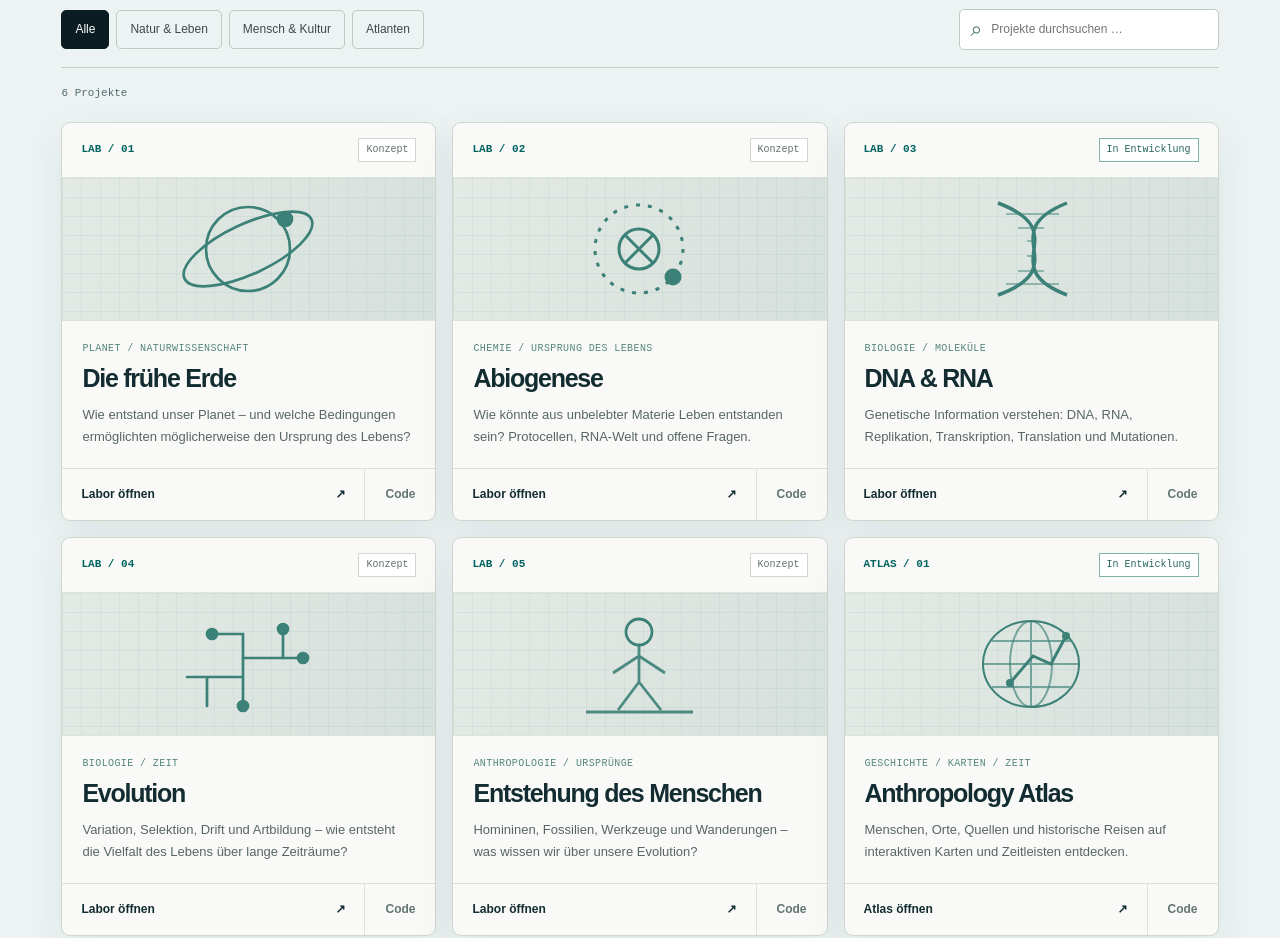
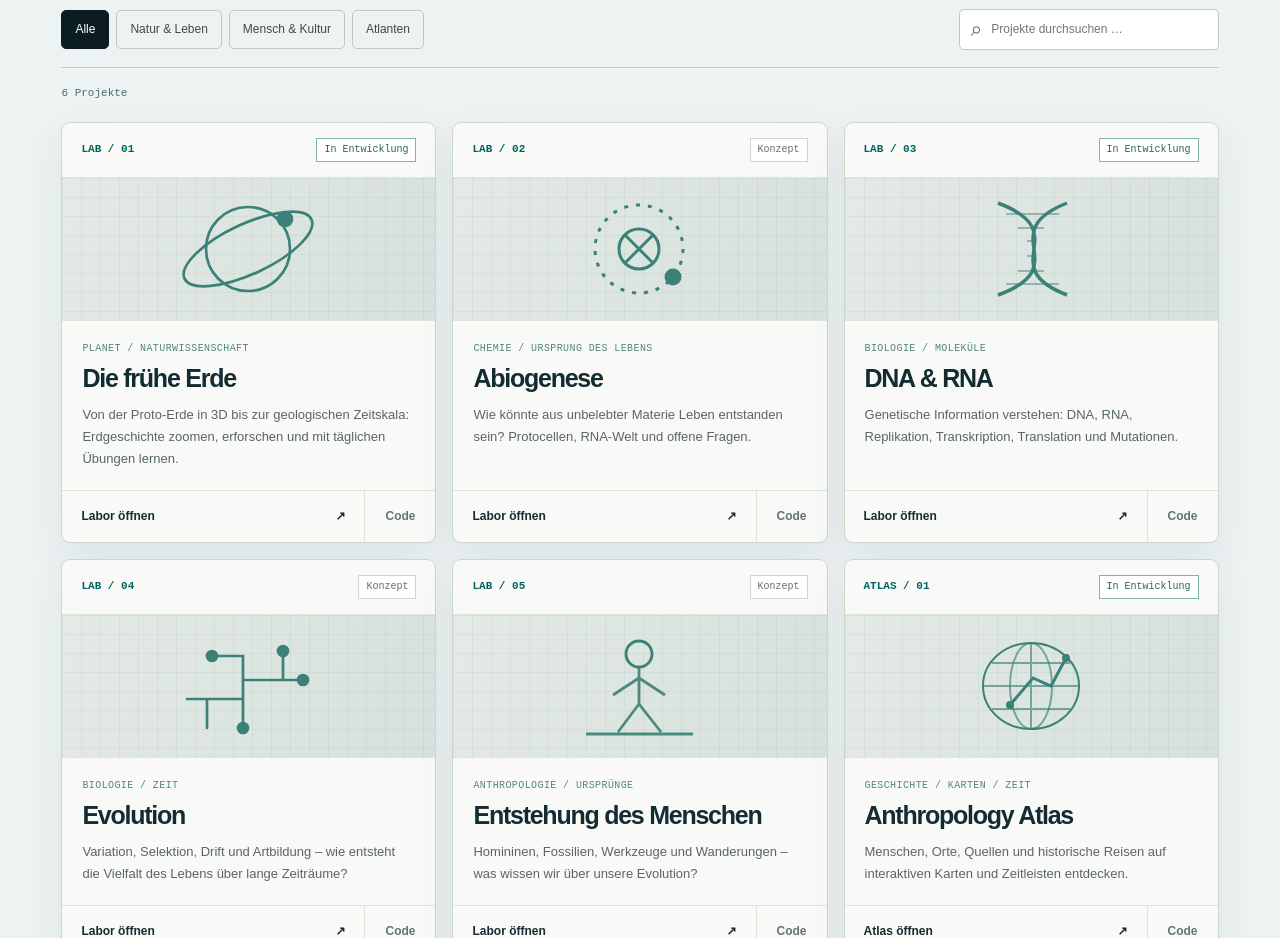
Before and after one commit to philippklinz/learning-labs, a plain HTML site: page index.html in a window 1280 px wide. Shown: the part 1140-2078 px from the top of the page. Drawn offline with Linux system fonts and the light colour scheme.

Commit message:
content: feature working early-Earth 3D, time explorer and trainer in portal

```diff
--- a/index.html
+++ b/index.html
@@ -51,7 +51,7 @@ h1,h2,h3{color:inherit}
 <p class="results" id="result-count" role="status" aria-live="polite">6 Projekte</p>
 <div class="cards" id="project-cards">
 <!-- Weitere Projekte als article.card anfügen und data-tags/data-search pflegen. -->
-<article class="card" data-tags="nature" data-search="erde ursprung planet geologie ozeane atmosphäre frühgeschichte"><div class="card-meta"><span class="card-num">LAB / 01</span><span class="status">Konzept</span></div><div class="card-art"><svg viewBox="0 0 155 112" fill="none" stroke-width="2.7"><circle cx="77" cy="56" r="42"/><ellipse cx="77" cy="56" rx="70" ry="25" transform="rotate(-25 77 56)"/><circle cx="114" cy="26" r="7" fill="#3c8177"/></svg></div><div class="card-body"><p class="card-category">PLANET / NATURWISSENSCHAFT</p><h3>Die frühe Erde</h3><p>Wie entstand unser Planet – und welche Bedingungen ermöglichten möglicherweise den Ursprung des Lebens?</p></div><div class="card-actions"><a class="card-open" href="https://philippklinz.github.io/lab-early-earth/">Labor öffnen <span aria-hidden="true">↗</span></a><a class="card-source" href="https://github.com/philippklinz/lab-early-earth" aria-label="Quellcode: Die frühe Erde">Code</a></div></article>
+<article class="card" data-tags="nature" data-search="erde ursprung planet geologie ozeane atmosphäre frühgeschichte time geologische zeitskala trainer threejs protoerde akkretionsmodell"><div class="card-meta"><span class="card-num">LAB / 01</span><span class="status active">In Entwicklung</span></div><div class="card-art"><svg viewBox="0 0 155 112" fill="none" stroke-width="2.7"><circle cx="77" cy="56" r="42"/><ellipse cx="77" cy="56" rx="70" ry="25" transform="rotate(-25 77 56)"/><circle cx="114" cy="26" r="7" fill="#3c8177"/></svg></div><div class="card-body"><p class="card-category">PLANET / NATURWISSENSCHAFT</p><h3>Die frühe Erde</h3><p>Von der Proto-Erde in 3D bis zur geologischen Zeitskala: Erdgeschichte zoomen, erforschen und mit täglichen Übungen lernen.</p></div><div class="card-actions"><a class="card-open" href="https://philippklinz.github.io/lab-early-earth/">Labor öffnen <span aria-hidden="true">↗</span></a><a class="card-source" href="https://github.com/philippklinz/lab-early-earth" aria-label="Quellcode: Die frühe Erde">Code</a></div></article>
 <article class="card" data-tags="nature" data-search="abiogenese ursprung leben chemie protocellen membranen rna welt stoffwechsel"><div class="card-meta"><span class="card-num">LAB / 02</span><span class="status">Konzept</span></div><div class="card-art"><svg viewBox="0 0 155 112" fill="none" stroke-width="3"><circle cx="77" cy="56" r="44" stroke-dasharray="4 8"/><circle cx="77" cy="56" r="20"/><path d="M63 42l28 28M91 42L63 70"/><circle cx="111" cy="84" r="7" fill="#3c8177"/></svg></div><div class="card-body"><p class="card-category">CHEMIE / URSPRUNG DES LEBENS</p><h3>Abiogenese</h3><p>Wie könnte aus unbelebter Materie Leben entstanden sein? Protocellen, RNA-Welt und offene Fragen.</p></div><div class="card-actions"><a class="card-open" href="https://philippklinz.github.io/lab-abiogenesis/">Labor öffnen <span aria-hidden="true">↗</span></a><a class="card-source" href="https://github.com/philippklinz/lab-abiogenesis" aria-label="Quellcode: Abiogenese">Code</a></div></article>
 <article class="card" data-tags="nature" data-search="dna rna molekularbiologie gene proteine transkription translation replikation mutation"><div class="card-meta"><span class="card-num">LAB / 03</span><span class="status active">In Entwicklung</span></div><div class="card-art"><svg viewBox="0 0 155 112" fill="none" stroke-width="3.5"><path d="M44 10c79 30-6 63 69 92M113 10C38 40 123 73 44 102"/><path d="M52 21h53M64 35h26M73 48h8M73 63h8M64 78h26M52 91h53" stroke-width="1.7" opacity=".65"/></svg></div><div class="card-body"><p class="card-category">BIOLOGIE / MOLEKÜLE</p><h3>DNA &amp; RNA</h3><p>Genetische Information verstehen: DNA, RNA, Replikation, Transkription, Translation und Mutationen.</p></div><div class="card-actions"><a class="card-open" href="https://philippklinz.github.io/lab-molecular-biology/">Labor öffnen <span aria-hidden="true">↗</span></a><a class="card-source" href="https://github.com/philippklinz/lab-molecular-biology" aria-label="Quellcode: DNA &amp; RNA">Code</a></div></article>
 <article class="card" data-tags="nature" data-search="evolution arten natürliche selektion genetische drift population mutation stammbaum phylogenetik"><div class="card-meta"><span class="card-num">LAB / 04</span><span class="status">Konzept</span></div><div class="card-art"><svg viewBox="0 0 155 112" fill="none" stroke-width="2.7" stroke-linecap="round"><path d="M36 98V69H72V50H112V21M72 69v29M72 50V26H41M112 50h20M36 69H16"/><circle cx="112" cy="21" r="5" fill="#3c8177"/><circle cx="72" cy="98" r="5" fill="#3c8177"/><circle cx="41" cy="26" r="5" fill="#3c8177"/><circle cx="132" cy="50" r="5" fill="#3c8177"/></svg></div><div class="card-body"><p class="card-category">BIOLOGIE / ZEIT</p><h3>Evolution</h3><p>Variation, Selektion, Drift und Artbildung – wie entsteht die Vielfalt des Lebens über lange Zeiträume?</p></div><div class="card-actions"><a class="card-open" href="https://philippklinz.github.io/lab-evolution/">Labor öffnen <span aria-hidden="true">↗</span></a><a class="card-source" href="https://github.com/philippklinz/lab-evolution" aria-label="Quellcode: Evolution">Code</a></div></article>
```
Also changed, not shown: 1 other file.
